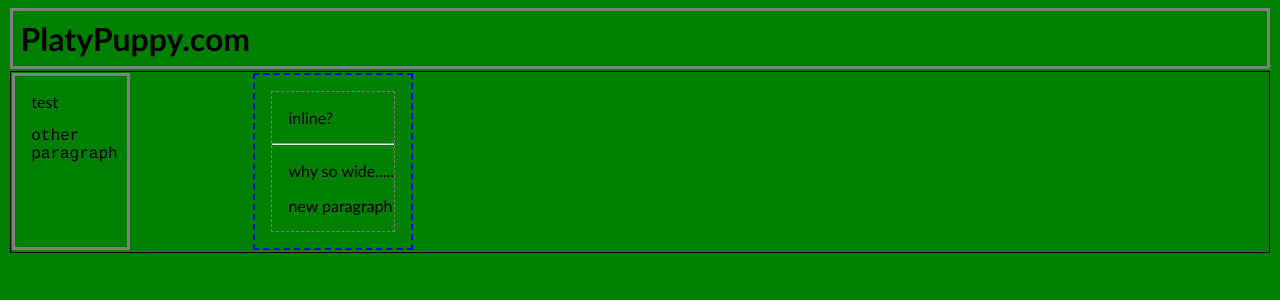
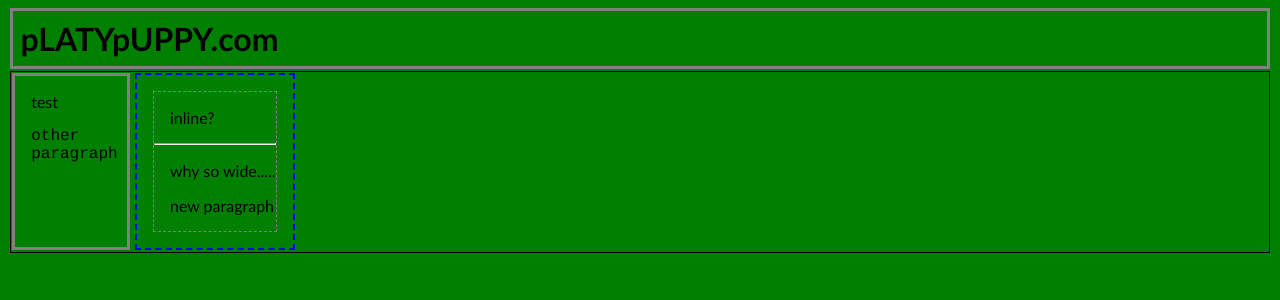
Before and after one commit to platypuppy/platypuppy-com, a Jekyll site: the page index.html, which Jekyll copies as it is, in a window 1280 px wide. Shown: the top 300 px of the page. Built offline with Jekyll 4.4.1, drawn with Linux system fonts in a browser that asks for light colours.

Commit message:
changing things
more details below

```diff
--- a/index.html
+++ b/index.html
@@ -1,12 +1,12 @@
 <html>
   <head>
-    <title> test </title>
+    <title>Test</title>
     <link rel="stylesheet" href="style.css">
   </head>
 
   <body>
     <div class="header">
-      <h1>PlatyPuppy.com</h1>
+      <h1>pLATYpUPPY.com</h1>
     </div>
     <div class="body">
       <div class="files">
--- a/style.css
+++ b/style.css
@@ -1,5 +1,5 @@
 html {
-  font-family: 'H', 'Trebuchet MS', Helvetica;
+  font-family: 'Trebuchet MS', Helvetica;
 }
 
 body {
@@ -36,7 +36,7 @@
 
 div.content {
   border: 2px dashed blue;
-  margin-left: 7.6em;
+  margin-left: .2em;
 }
 
 div.body {
@@ -59,5 +59,5 @@
 }
 
 p.mono {
-  font-family: Courier;
+  font-family: Courier, monospace;
 }
```
